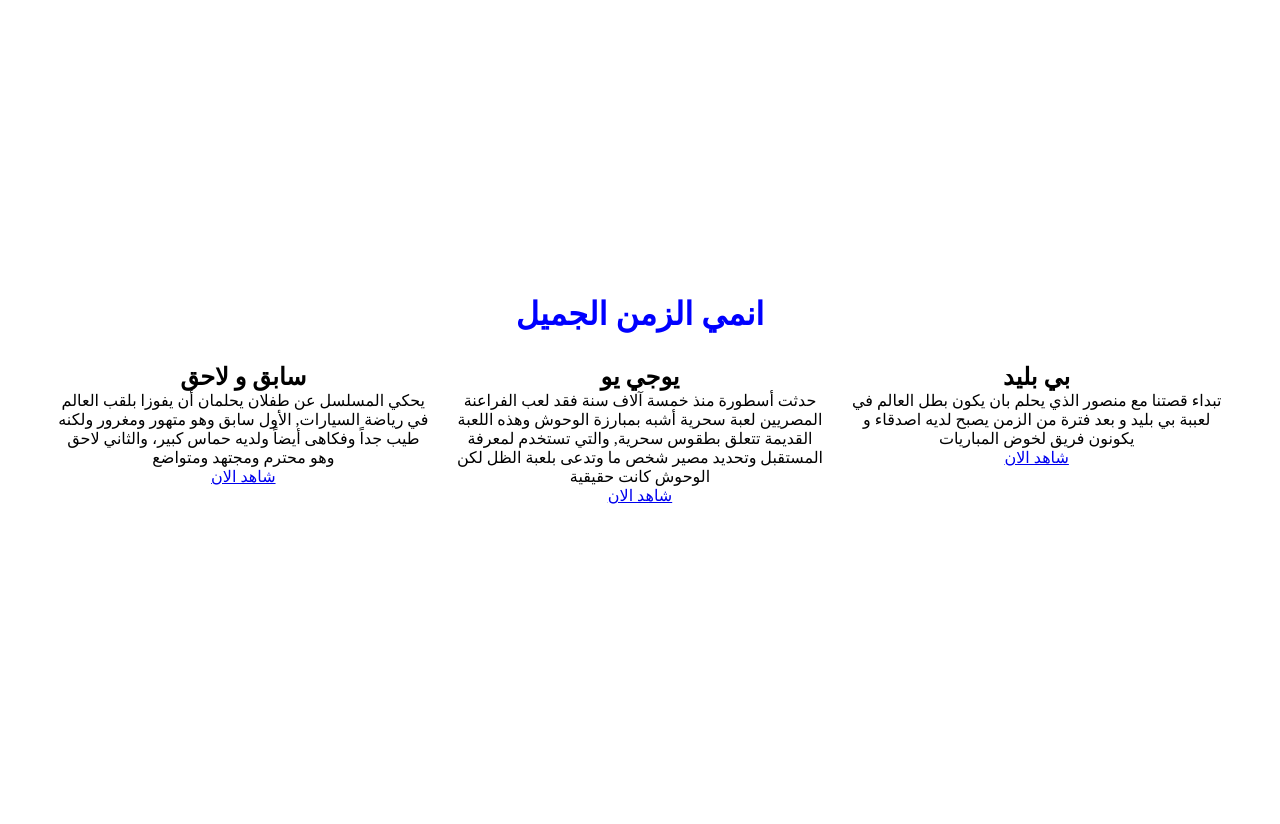
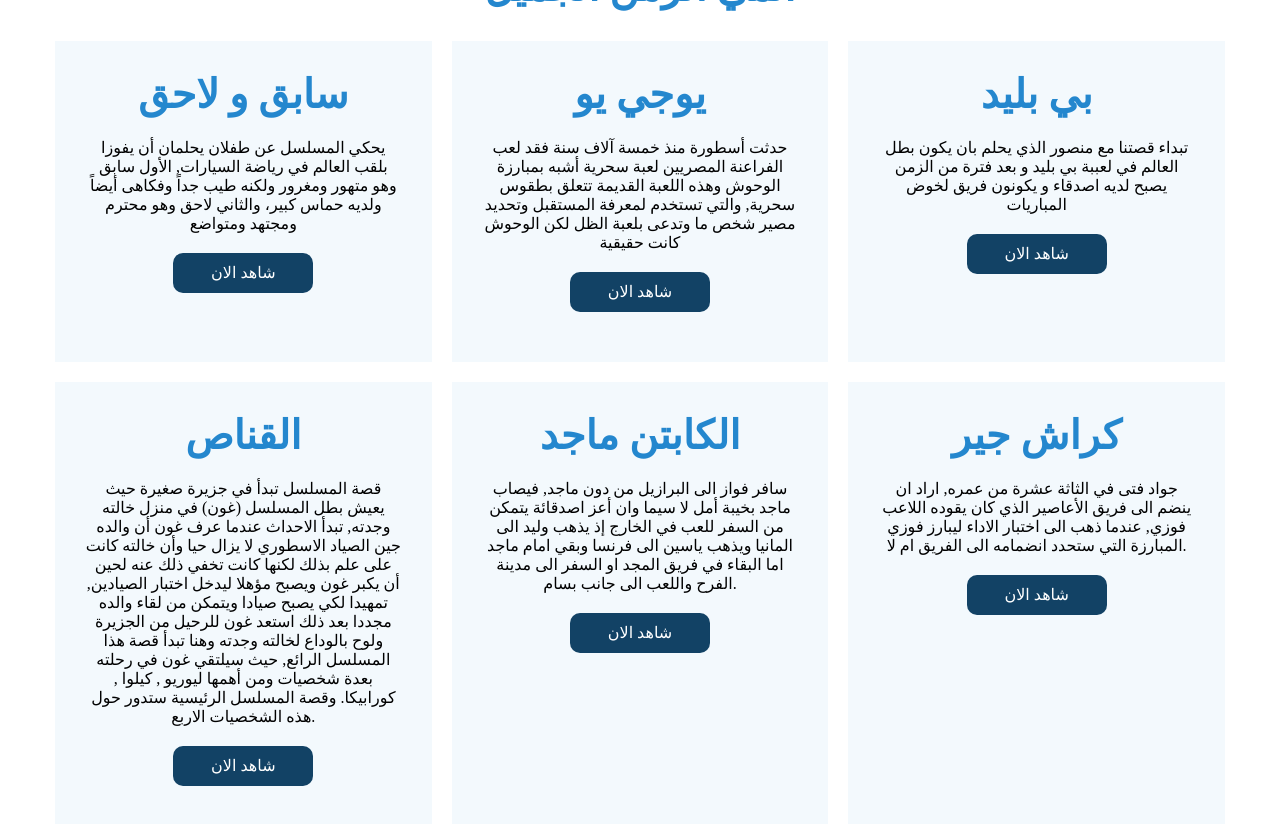
Before and after one commit to Ahmed-samir95/React-Cards, a React (Create React App) app: page / in a window 1280 px wide. Shown: the top 824 px of the page. Before the commit the page ends 800 px from the top, so only its background shows below. Built offline with nearby package versions, Linux system fonts and the light colour scheme.

Commit message:
Adding some cartoon series to the site with some modifications and formatting

```diff
--- a/public/index.html
+++ b/public/index.html
@@ -20,7 +20,7 @@
       work correctly both with client-side routing and a non-root public URL.
       Learn how to configure a non-root public URL by running `npm run build`.
     -->
-	<title>React App</title>
+	<title>مسلسلات الاطفال</title>
 </head>
 
 <body>
--- a/src/Components/info.css
+++ b/src/Components/info.css
@@ -39,7 +39,8 @@
 }
 
 .mainHeading h1{
-  color: blue;
+  color: #2487CE;
+  font-size: 40px;
 }
 
 .container{
@@ -52,3 +53,35 @@
       grid-gap: 20px;
   }
 }
+
+.cardsItem{
+  background-color: #f3f9fd;
+  padding: 30px;
+}
+
+.cardsItem h2{
+  color: #2487CE;
+  font-size: 40px;
+}
+
+.cardsItem p{
+  margin: 20px 0;
+}
+.cardsItem a{
+    text-decoration: none;
+    text-transform: capitalize;
+    display: block;
+    color: #fff;
+    background-color: #124265;
+    width: 140px;
+    height: 40px;
+    margin: 20px auto;
+    line-height: 40px;
+    border-radius: 10px;
+    transition: background-color .5s;
+}
+
+.cardsItem a:hover{
+  background-color: #2487CE;
+
+}
--- a/src/Components/info.js
+++ b/src/Components/info.js
@@ -20,7 +20,22 @@
       name : "بي بليد",
       desc : "تبداء قصتنا مع منصور الذي يحلم بان يكون بطل العالم في لعببة بي بليد و بعد فترة من الزمن يصبح لديه اصدقاء و يكونون فريق لخوض المباريات ",
       link: "https://www.dimakids.com/beyblades-1412791266-series.html"
-    }
+    },
+    {
+      name : "القناص",
+      desc : "قصة المسلسل تبدأ في جزيرة صغيرة حيث يعيش بطل المسلسل (غون) في منزل خالته وجدته, تبدأ الاحداث عندما عرف غون أن والده جين الصياد الاسطوري لا يزال حيا وأن خالته كانت على علم بذلك لكنها كانت تخفي ذلك عنه لحين أن يكبر غون ويصبح مؤهلا ليدخل اختبار الصيادين, تمهيدا لكي يصبح صيادا ويتمكن من لقاء والده مجددا بعد ذلك استعد غون للرحيل من الجزيرة ولوح بالوداع لخالته وجدته وهنا تبدأ قصة هذا المسلسل الرائع, حيث سيلتقي غون في رحلته بعدة شخصيات ومن أهمها ليوريو , كيلوا , كورابيكا. وقصة المسلسل الرئيسية ستدور حول هذه الشخصيات الاربع.",
+      link: "https://www.dimakids.com/al8na9-1407653461-22571.html"
+    },
+    {
+      name : "الكابتن ماجد",
+      desc : "سافر فواز الى البرازيل من دون ماجد, فيصاب ماجد بخيبة أمل لا سيما وان أعز اصدقائة يتمكن من السفر للعب في الخارج إذ يذهب وليد الى المانيا ويذهب ياسين الى فرنسا وبقي امام ماجد اما البقاء في فريق المجد او السفر الى مدينة الفرح واللعب الى جانب بسام.",
+      link: "https://www.dimakids.com/captainmajds2-1418375252-series.html"
+    },
+    {
+      name : "كراش جير",
+      desc : "جواد فتى في الثاثة عشرة من عمره, اراد ان ينضم الى فريق الأعاصير الذي كان يقوده اللاعب فوزي, عندما ذهب الى اختبار الاداء ليبارز فوزي المبارزة التي ستحدد انضمامه الى الفريق ام لا.",
+      link: "https://www.dimakids.com/crushgear2-1422090919-17443.html"
+    },
   ]
 
   return(
```
